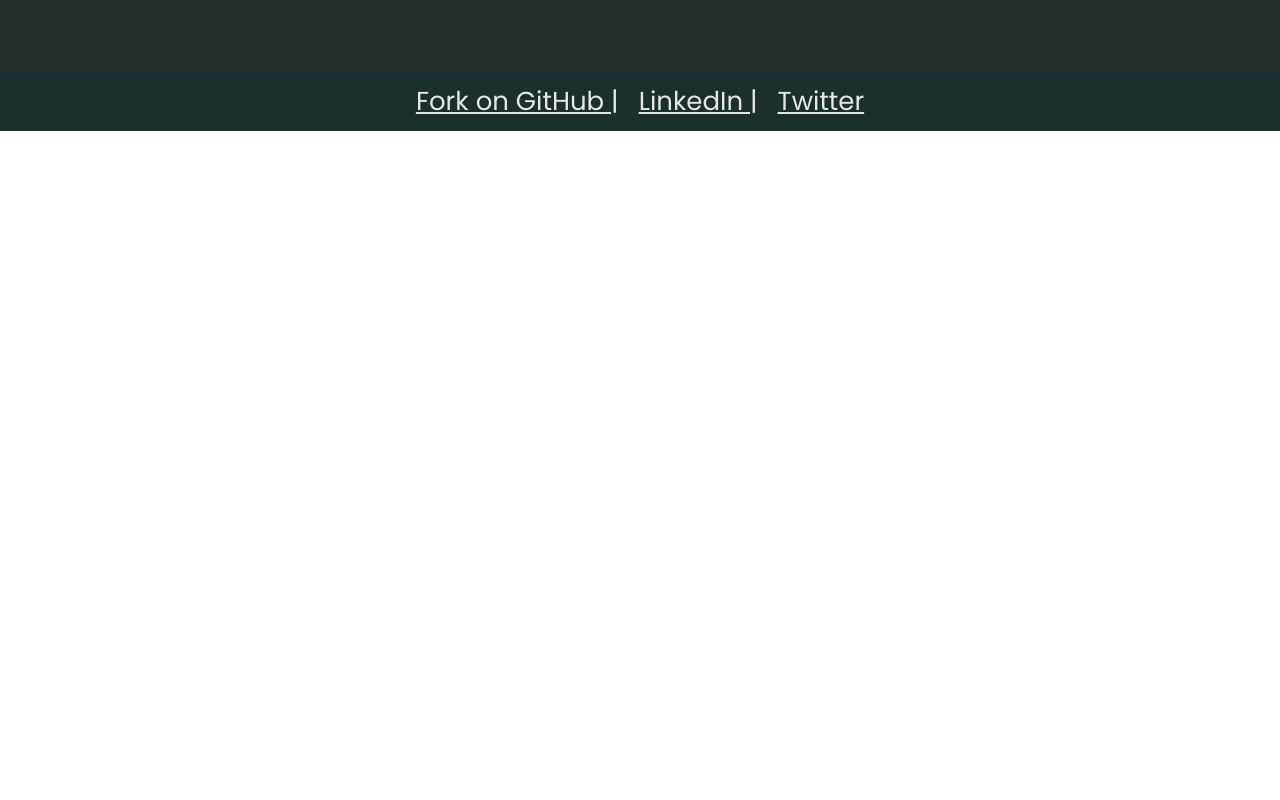
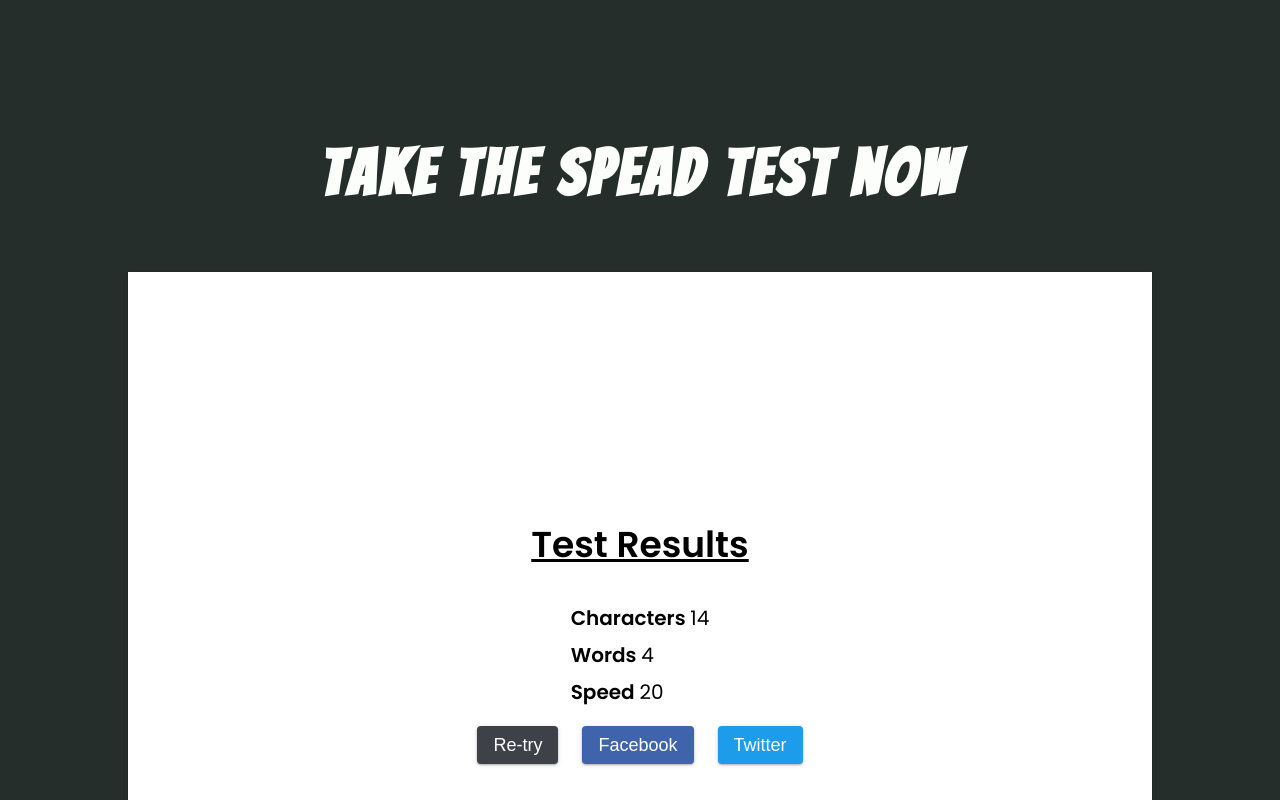
Before and after one commit to kaiwalyakoparkar/flashtype, a React (Create React App) app: page / in a window 1280 px wide. Shown: the part 720-1520 px from the top of the page. Before the commit the page ends 851 px from the top, so only its background shows below. Built offline with nearby package versions, Linux system fonts and the light colour scheme.

Commit message:
Try again section added

```diff
--- a/src/Components/App/App.jsx
+++ b/src/Components/App/App.jsx
@@ -3,6 +3,7 @@ import "./App.css";
 import Nav from './../Nav/Nav';
 import Landing from './../Landing/Landing';
 import Footer from './../Footer/Footer';
+import ChallengeSection from './../ChallengeSection/ChallengeSection';
 
 class App extends React.Component {
     render(){
@@ -13,6 +14,7 @@ class App extends React.Component {
             {/*Landing page*/}
             <Landing />
             {/**Challenge section */}
+            <ChallengeSection/>
             {/**footer component */}
             <Footer />
             </div>
--- /dev/null
+++ b/src/Components/ChallengeSection/ChallengeSection.css
@@ -0,0 +1,14 @@
+.challenge-section-container{
+    min-height: 90vh;
+    flex-direction: column;
+    align-items: center;
+    margin: 24px 0;
+
+}
+.challenge-section-header{
+    text-align: center;
+    color: #fbfefb;
+    font-family: "Bangers",cursive;
+    font-size: 64px;
+    letter-spacing: 4px;
+}
--- /dev/null
+++ b/src/Components/ChallengeSection/ChallengeSection.jsx
@@ -0,0 +1,15 @@
+import { render } from '@testing-library/react';
+import React from 'react';
+import TestContainer from './../TestContainer/TestContainer';
+import './ChallengeSection.css';
+
+const ChallengeSection = () => {
+    return(
+        <div className="challenge-section-container">
+            <h1 data-aos="fade-down" className="challenge-section-header">Take the spead test now</h1>
+            <TestContainer words="4" characters="14" wpm="20"/>
+        </div>
+    );
+}
+
+export default ChallengeSection;
--- /dev/null
+++ b/src/Components/TestContainer/TestContainer.css
@@ -0,0 +1,17 @@
+.test-container{
+    background-color: #fff;
+    margin: 64px 0;
+    width: 80%;
+    min-height: 750px;
+    display: flex;
+    flex-direction: column;
+    box-shadow: 0 1px 5px rgba(0,0,0,0.12),0 1px 2px rgba(0,0,0,0.26);
+    margin-left: 10%;
+}
+
+.try-again-container{
+    display: flex;
+    flex-direction: column;
+    justify-content: center;
+    flex-grow: 1;
+}
--- /dev/null
+++ b/src/Components/TestContainer/TestContainer.jsx
@@ -0,0 +1,15 @@
+import React from 'react';
+import TryAgain from '../TryAgain/TryAgain';
+import './TestContainer.css';
+
+const TestContainer = ({words,characters,wpm}) => {
+    return(
+        <div className="test-container">
+            <div className="try-again-container">
+                <TryAgain words={words}characters={characters} wpm={wpm}/>
+            </div>
+        </div>
+    );
+}
+
+export default TestContainer;
--- /dev/null
+++ b/src/Components/TryAgain/TryAgain.css
@@ -0,0 +1,61 @@
+.try-again-container{
+    display:flex;
+    flex-direction: column;
+    justify-content: center;
+    align-items: center;
+}
+
+.try-again-container > h1{
+    text-decoration: underline;
+    margin: 0;
+    font-size: 36px;
+    margin-bottom: 24px;
+}
+
+.result-container > p{
+    font-size: 20px;
+    margin: 7px;
+}
+
+.end-btn{
+    position: relative;
+    margin: 12px;
+    border: none;
+    border-radius: 4px;
+    min-width: 64px;
+    padding: 2px 16px;
+    vertical-align: middle;
+    text-align: center;
+    color: #ffff;
+    box-shadow: 0 1px 5px rgba(0,0,0,0.12),0 1px 2px rgba(0,0,0,0.26);
+    font-size: 18px;
+    font-weight: 500;
+    line-height: 34px;
+    cursor: pointer;
+    transition: background-color 0.2s;
+}
+
+.start-again-btn{
+    background-color: #3e4248;
+
+}
+.start-again-btn:hover,
+.start-again-btn:focus{
+    background-color: #5f6464;
+}
+
+.share-btn{
+    background: #4064ac;
+}
+.share-btn:hover,
+.share-btn:focus{
+    background-color: #1da1f2;
+}
+
+.tweet-btn{
+    background-color: #1C9CEA;
+}
+.tweet-btn:hover,
+.tweet-btn:focus{
+    background-color: #5ab6f0;
+}
--- /dev/null
+++ b/src/Components/TryAgain/TryAgain.jsx
@@ -0,0 +1,49 @@
+import React from 'react';
+import './TryAgain.css';
+
+const TryAgain = ({words,characters,wpm}) => {
+    return(
+        <div className="try-again-container">
+            <h1>Test Results</h1>
+            <div className="result-container">
+                <p>
+                    <b>Characters </b>{characters}
+                </p>
+                <p>
+                    <b>Words </b>{words}
+                </p>
+                <p>
+                    <b>Speed </b>{wpm}
+                </p>
+            </div>
+
+            <div>
+                <button className="end-btn start-again-btn"
+                >
+                    Re-try
+                </button>
+
+                <button
+                onClick={()=>{
+                    window.open("https://www.facebook.com/sharer/sharer.php?u=https://github.com/kaiwalyakoparkar/flashtype/", "facebook-share-dialog","width=800, hight-600")
+                }}
+                className="end-btn share-btn"
+                >
+                    Facebook
+                </button>
+
+                <button
+                    onClick={()=>{
+                    window.open("https://twitter.com/intent/tweet?https://kaiwalyakopakar.github.io/flashtype", "twitter-share-dialog","width=800, hight-600")
+                    }}
+                    className="end-btn tweet-btn"
+                >
+                    Twitter
+                </button>
+
+            </div>
+        </div>
+    );
+}
+
+export default TryAgain;
```
